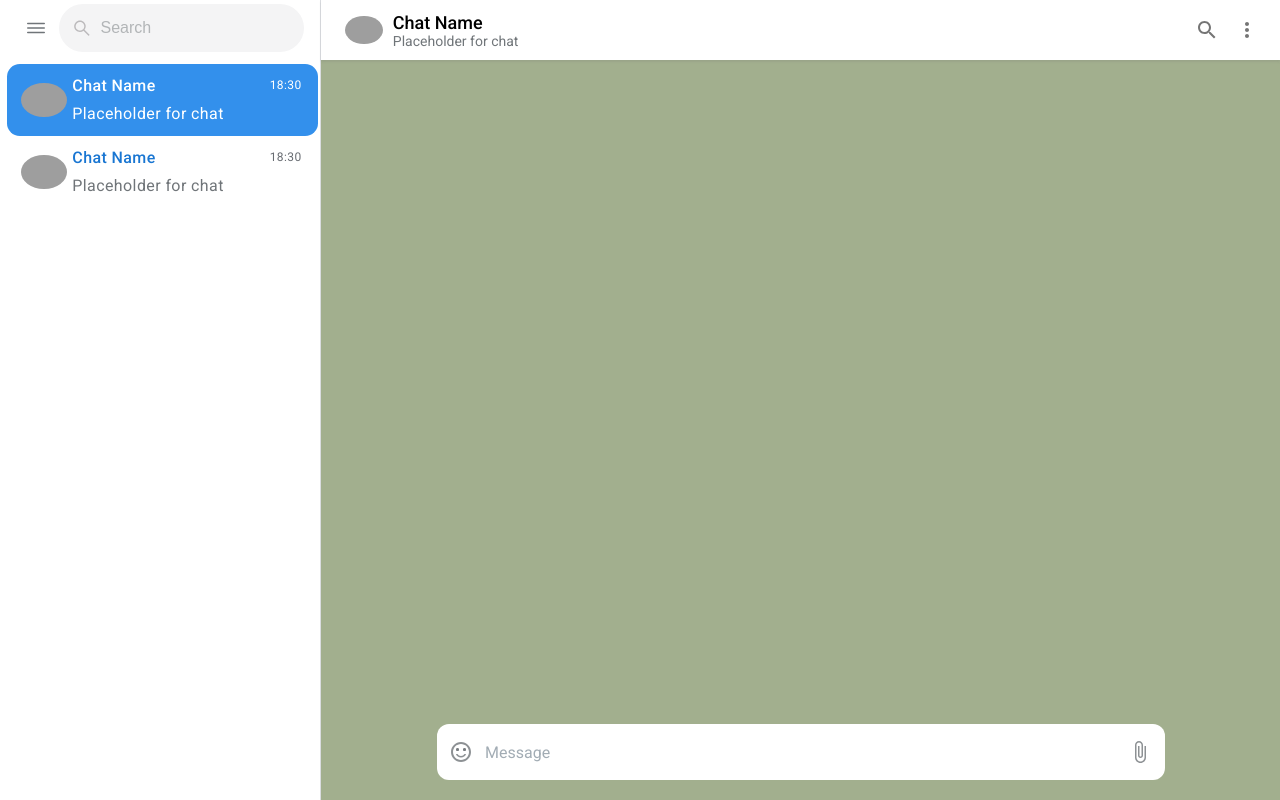
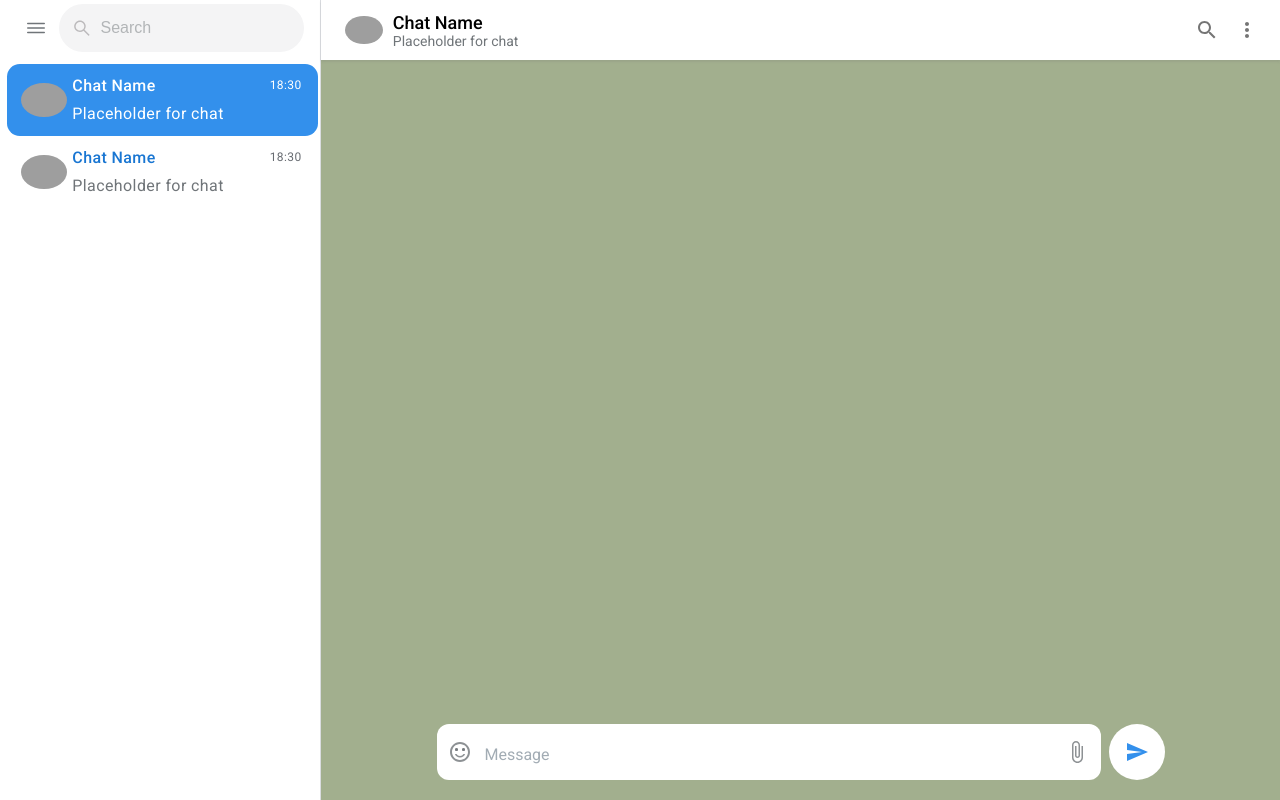
Before and after one commit to cgarrigoza97/chat-app, a React (Create React App) app: page / in a window 1280 px wide. Built offline with nearby package versions, Linux system fonts and the light colour scheme; grey boxes are pictures that could not be loaded.

Commit message:
refactor message input field, add round button

```diff
--- /dev/null
+++ b/src/components/BottomChatContent/BottomChatContent.module.css
@@ -0,0 +1,20 @@
+
+.bottomChatContentContainer {
+    margin-top: auto;
+    margin-bottom: 1.25rem;
+    width: 100%;
+    display: flex;
+}
+
+.inputFieldWrapper {
+    width: calc(100% - var(--large-round-button-width));
+}
+
+.roundButtonWrapper {
+    height: var(--large-round-button-height);
+    width: var(--large-round-button-width);
+    display: flex;
+    justify-content: center;
+    align-items: center;
+    margin-left: 0.5rem;
+}
--- /dev/null
+++ b/src/components/BottomChatContent/BottomChatContent.tsx
@@ -0,0 +1,18 @@
+import styles from './BottomChatContent.module.css'
+import { MessageInputField } from '../MessageInputField/MessageInputField';
+import { RoundedButton } from '../RoundedButton/RoundedButton';
+import SendIcon from '@mui/icons-material/Send';
+
+export const BottomChatContent = () => {
+    return (
+        <div className={styles.bottomChatContentContainer}>
+            <div className={styles.inputFieldWrapper}>
+                <MessageInputField />
+            </div>
+
+            <div className={styles.roundButtonWrapper}>
+                <RoundedButton icon={SendIcon} />
+            </div>
+        </div>
+    )
+}
--- a/src/components/ChatCard/ChatCard.tsx
+++ b/src/components/ChatCard/ChatCard.tsx
@@ -1,6 +1,5 @@
 import { Button } from '@mui/material'
 import { createTheme, ThemeProvider } from '@mui/material/styles';
-import { colors } from '../../helpers/colors';
 import styles from './ChatCard.module.css'
 
 interface Props {
@@ -19,7 +18,7 @@ const theme = createTheme({
                     backgroundColor: 'transparent',
                     display: 'flex',
                     "&:hover": {
-                        backgroundColor: colors.lightGray,
+                        backgroundColor: 'var(--light-gray)',
                     },
                     textTransform: 'none'
                 }
--- a/src/components/MessageInputField/MessageInputField.module.css
+++ b/src/components/MessageInputField/MessageInputField.module.css
@@ -1,18 +1,17 @@
 
 .MessageInputFieldContainer {
     width: 100%;
-    min-height: 3.5rem;
+    max-height: 50vh;
+    min-height: var(--message-input-field-height);
     background-color: var(--bg-color-1);
-    margin-top: auto;
-    margin-bottom: 1.25rem;
     border-radius: var(--border-radius);
     display: flex;
     align-items: flex-end;
 }
 
 .MessageInputBtnWrapper {
-    height: 3.5rem;
-    width: 3.5rem;
+    height: var(--message-input-field-height);
+    width: var(--message-input-field-height);
     display: flex;
     align-items: center;
     justify-content: center;
@@ -28,13 +27,16 @@
 }
 
 .MessageInputFieldContentEditable {
+    height: 100%;
     width: 100%;
+    overflow-y: auto;
     z-index: 1;
     position: relative;
     outline: none;
     white-space: pre-wrap;
     word-break: break-word;
     padding: 1rem 0;
+    box-sizing: border-box;
 }
 
 .MessageInputFieldPlaceholderWrapper {
--- a/src/components/MessageInputField/MessageInputField.tsx
+++ b/src/components/MessageInputField/MessageInputField.tsx
@@ -1,8 +1,9 @@
 import { useRef, useState } from 'react';
 import SentimentSatisfiedAltIcon from '@mui/icons-material/SentimentSatisfiedAlt';
 import AttachFileIcon from '@mui/icons-material/AttachFile';
-import { IconButton } from '@mui/material'
 import styles from './MessageInputField.module.css'
+import { MessageInputIconButton } from '../MessageInputIconButton/MessageInputIconButton';
+
 
 export const MessageInputField = () => {
 
@@ -21,9 +22,7 @@ export const MessageInputField = () => {
     return (
         <div className={styles.MessageInputFieldContainer}>
             <div className={styles.MessageInputBtnWrapper}>
-                <IconButton>
-                    <SentimentSatisfiedAltIcon style={{ color: 'var(--icon-color-1)' }}/>
-                </IconButton>
+                <MessageInputIconButton icon={SentimentSatisfiedAltIcon} />
             </div>
 
             <div
@@ -45,9 +44,7 @@ export const MessageInputField = () => {
 
 
             <div className={styles.MessageInputBtnWrapper}>
-                <IconButton>
-                    <AttachFileIcon style={{ color: 'var(--icon-color-1)' }} />
-                </IconButton>
+                <MessageInputIconButton icon={AttachFileIcon} />
             </div>
         </div>
     )
--- /dev/null
+++ b/src/components/MessageInputIconButton/MessageInputIconButton.tsx
@@ -0,0 +1,46 @@
+import { SvgIconComponent } from "@mui/icons-material"
+import { createTheme, ThemeProvider } from '@mui/material/styles';
+import IconButton from "@mui/material/IconButton"
+import { useState } from 'react';
+
+interface Props {
+    icon: SvgIconComponent
+}
+
+const theme = createTheme({
+    components: {
+        MuiIconButton: {
+            styleOverrides: {
+                root: {
+                    "&:hover": {
+                        backgroundColor: 'transparent',
+                    },
+                }
+            },
+        },
+    }
+})
+
+export const MessageInputIconButton = (props: Props) => {
+
+    const [color, setColor] = useState('var(--icon-color-1)')
+
+    const onMouseEnter = () => {
+        setColor('var(--highlight-color)')
+    }
+
+    const onMouseLeave = () => {
+        setColor('var(--icon-color-1)')
+    }
+
+    return (
+        <ThemeProvider theme={theme}>
+            <IconButton
+                onMouseEnter={onMouseEnter}
+                onMouseLeave={onMouseLeave}
+            >
+                <props.icon style={{ color }}/>
+            </IconButton>
+        </ThemeProvider>
+    )
+}
--- a/src/components/MessagesContainer/MessagesContainer.tsx
+++ b/src/components/MessagesContainer/MessagesContainer.tsx
@@ -1,10 +1,10 @@
-import { MessageInputField } from '../MessageInputField/MessageInputField'
+import { BottomChatContent } from '../BottomChatContent/BottomChatContent';
 import styles from './MessagesContainer.module.css'
 
 export const MessagesContainer = () => {
     return (
         <div className={styles.messagesContainerWrapper}>
-            <MessageInputField />
+            <BottomChatContent />
         </div>
     )
 }
--- /dev/null
+++ b/src/components/RoundedButton/RoundedButton.tsx
@@ -0,0 +1,50 @@
+import { SvgIconComponent } from "@mui/icons-material"
+import { createTheme, ThemeProvider } from '@mui/material/styles';
+import IconButton from "@mui/material/IconButton"
+import { useState } from 'react';
+
+interface Props {
+    icon: SvgIconComponent
+}
+
+const theme = createTheme({
+    components: {
+        MuiIconButton: {
+            styleOverrides: {
+                root: {
+                    height: 'var(--large-round-button-height)',
+                    width: 'var(--large-round-button-height)',
+                    backgroundColor: 'var(--bg-color-1)',
+                    '&:hover': {
+                        backgroundColor: 'var(--highlight-color)'
+                    },
+                }
+            },
+        },
+    }
+})
+
+export const RoundedButton = (props: Props) => {
+
+    const [color, setColor] = useState('var(--highlight-color)')
+
+    const onMouseEnter = () => {
+        setColor('var(--bg-color-1)')
+    }
+
+    const onMouseLeave = () => {
+        setColor('var(--highlight-color)')
+    }
+
+    return (
+        <ThemeProvider theme={theme}>
+            <IconButton
+                size="large"
+                onMouseEnter={onMouseEnter}
+                onMouseLeave={onMouseLeave}
+            >
+                <props.icon style={{ color }}/>
+            </IconButton>
+        </ThemeProvider>
+    )
+}
--- a/src/helpers/colors.ts
+++ /dev/null
@@ -1,3 +0,0 @@
-export const colors = {
-    lightGray: '#F4F4F5'
-}
--- a/src/index.css
+++ b/src/index.css
@@ -10,6 +10,9 @@
   --gray-5: rgba(114,114,114,0.168627);
   --gray-6: #a2acb4;
   --border-radius: 0.75rem;
+  --message-input-field-height: 3.5rem;
+  --large-round-button-height: var(--message-input-field-height);
+  --large-round-button-width: var(--message-input-field-height);
 }
 
 
```
